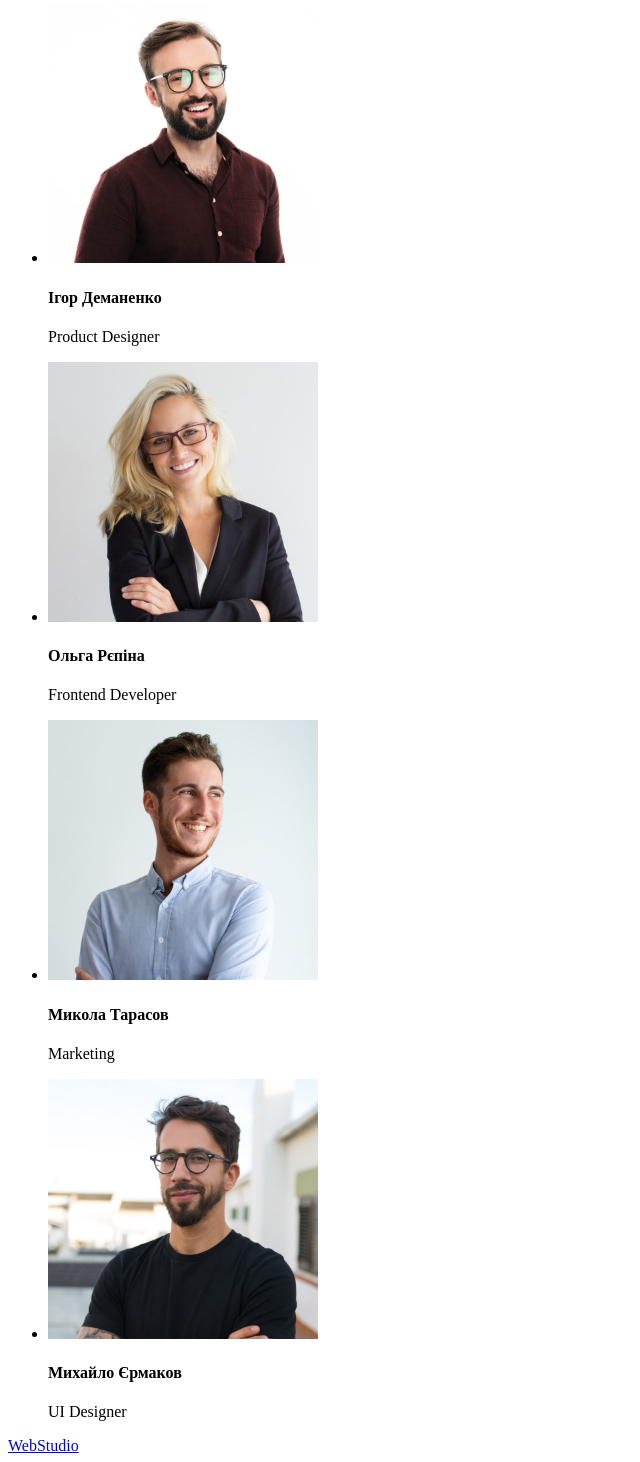
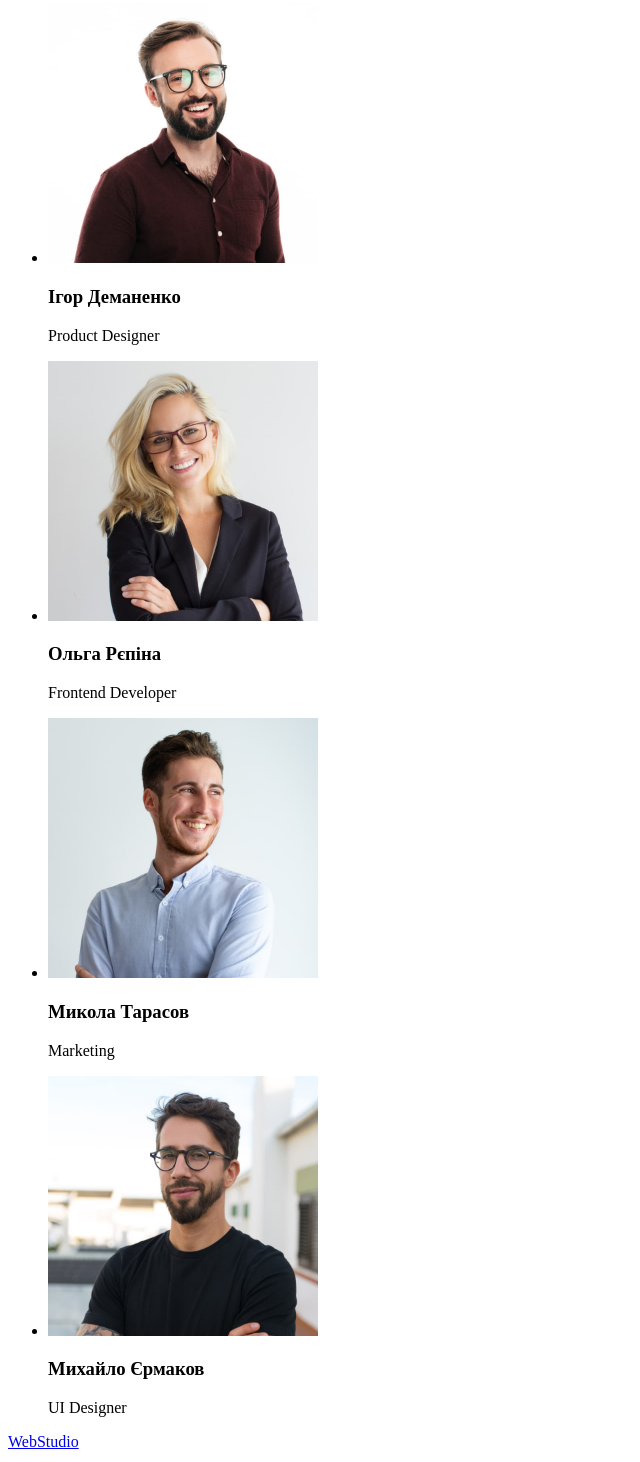
Before and after one commit to Sebastyann/goit-markup-hw-01, a plain HTML site: page index.html in a window 1280 px wide. Shown: the part 1618-3080 px from the top of the page, without its empty margins (0-640 px from the left). Drawn offline with Linux system fonts and the light colour scheme.

Commit message:
update dz

```diff
--- a/index.html
+++ b/index.html
@@ -1,5 +1,5 @@
 <!DOCTYPE html>
-<html lang="en">
+<html lang="uk">
   <head>
     <meta charset="UTF-8" />
     <meta http-equiv="X-UA-Compatible" content="IE=edge" />
@@ -22,11 +22,10 @@
         <li><a href="tel:+380961111111">+38 096 111 11 11</a></li>
       </ul>
     </header>
-  </body>
-  <main>
+    <main>
     <section>
       <h1>Ефективні рішення для вашого бізнесу</h1>
-      <button>Замовити послугу</button>
+      <button type="button">Замовити послугу</button>
     </section>
     <section id="stud">
       <h2>Наші особливості</h2>
@@ -68,22 +67,24 @@
       </ul>
     </section>
     <!--Наша команда-->
-    <h2>Наша команда</h2>
+    <section>
+      <h2>Наша команда</h2>
     <ul>
       <li><img src="images/img1.jpg" alt="Ігор Деманенко" width="270" /></li>
-      <h4>Ігор Деманенко</h4>
+      <h3>Ігор Деманенко</h3>
       <p>Product Designer</p>
       <li><img src="images/img2.jpg" alt="Ольга Рєпіна" width="270" /></li>
-      <h4>Ольга Рєпіна</h4>
+      <h3>Ольга Рєпіна</h3>
       <p>Frontend Developer</p>
       <li><img src="images/img3.jpg" alt="Микола Тарасов" width="270" /></li>
-      <h4>Микола Тарасов</h4>
+      <h3>Микола Тарасов</h3>
       <p>Marketing</p>
       <li><img src="images/img4.jpg" alt="Михайло Єрмаков" width="270" /></li>
-      <h4>Михайло Єрмаков</h4>
+      <h3>Михайло Єрмаков</h3>
       <p>UI Designer</p>
     </ul>
-  </main>
+  </section>
+      </main>
   <footer id="adres">
     <a href="WebStudio">WebStudio</a>
     <address>
@@ -97,4 +98,5 @@
       </ul>
     </address>
   </footer>
+  </body>
 </html>
```
